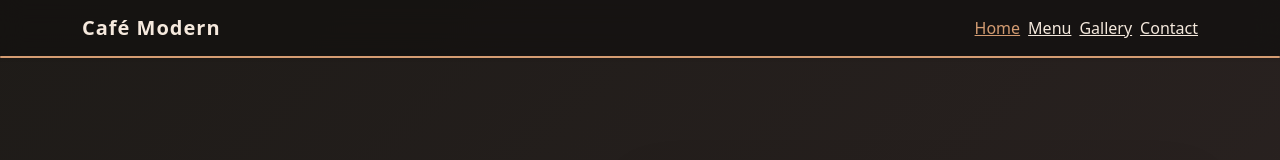
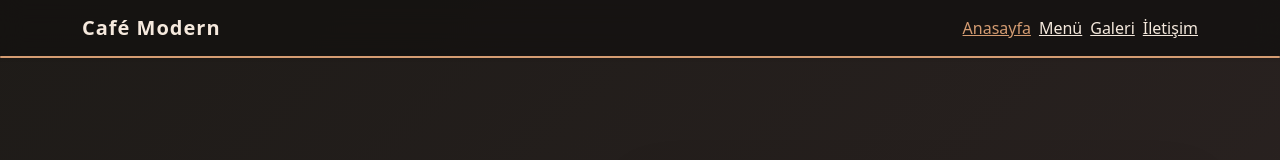
Before and after one commit to Enes-Derin/cafe-modern-frontend, a React (Vite) app: page / in a window 1280 px wide. Shown: the top 160 px of the page. Built offline with nearby package versions, Linux system fonts and the light colour scheme.

Commit message:
arayüz değişikliği yapıldı

```diff
--- a/src/components/Header.jsx
+++ b/src/components/Header.jsx
@@ -45,10 +45,10 @@ function Navbar() {
                     <ul className="navbar-nav ms-auto gap-2">
 
                         {[
-                            { to: "/", label: "Home" },
-                            { to: "/menu", label: "Menu" },
-                            { to: "/gallery", label: "Gallery" },
-                            { to: "/contact", label: "Contact" },
+                            { to: "/", label: "Anasayfa" },
+                            { to: "/menu", label: "Menü" },
+                            { to: "/gallery", label: "Galeri" },
+                            { to: "/contact", label: "İletişim" },
                         ].map((item) => (
                             <li key={item.to} className="nav-item">
                                 <Link
--- a/src/pages/Gallery.jsx
+++ b/src/pages/Gallery.jsx
@@ -50,7 +50,7 @@ export default function Gallery() {
                     >
                         <div
                             className="gallery-card"
-                            onClick={() => setSelectedImage(`${BASE_URL}${img.imageUrl}`)}
+                            onClick={() => setSelectedImage(`${img.imageUrl}`)}
                         >
                             <img
                                 src={`${img.imageUrl}`}
```
